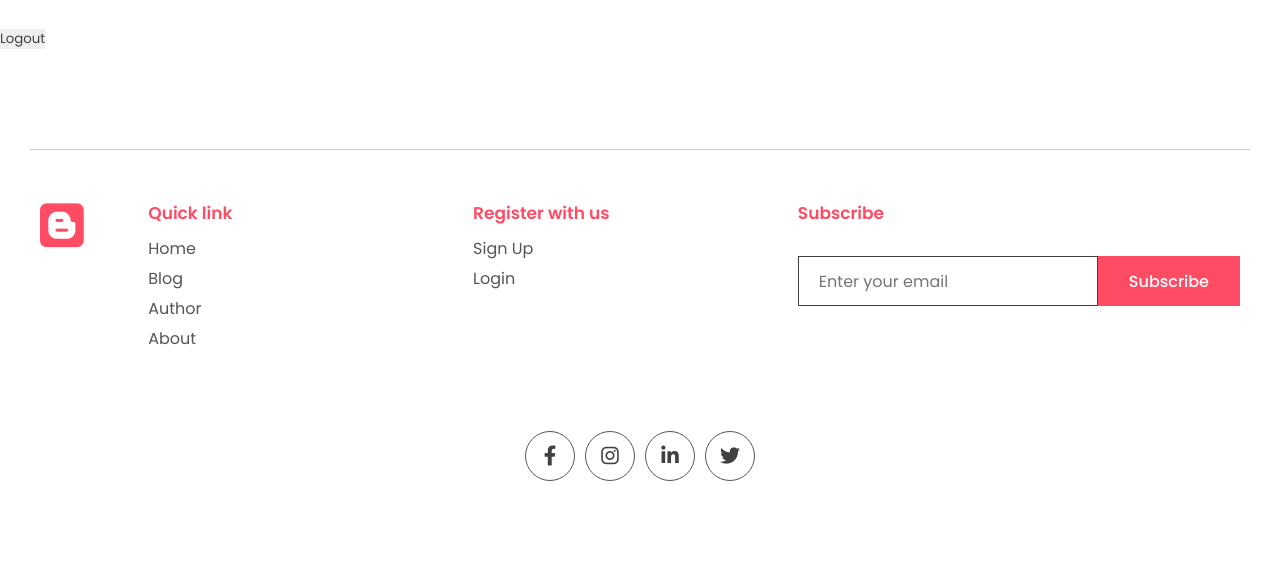
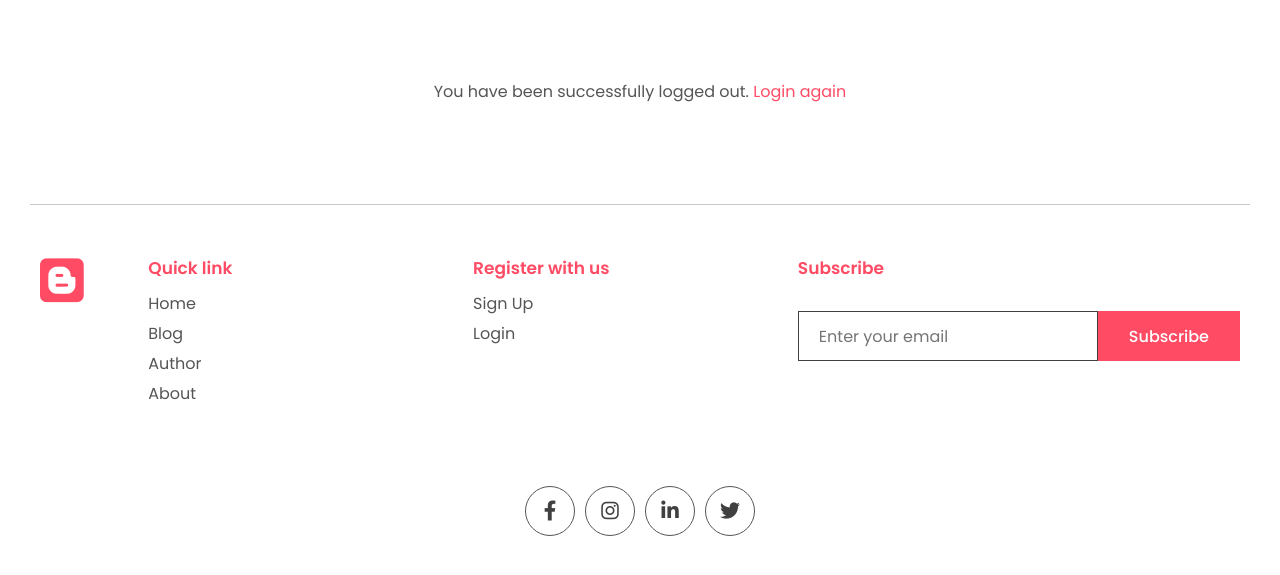
Before and after one commit to AmirHitavi/blog, a Django app: template app/templates/registration/logged_out.html in a window 1280 px wide. Shown: the part 71-646 px from the top of the page. Run offline with Django 5.2, Linux system fonts and the light colour scheme; the template is opened without the code that fills it, so the values that code supplies are empty; some libraries are stand-ins or nearby versions.

Commit message:
Fix logout page

```diff
--- a/app/templates/registration/logged_out.html
+++ b/app/templates/registration/logged_out.html
@@ -1,10 +1,15 @@
 {% extends 'base.html' %}
 {% block title %}
-    Blog | Logout
+    BLOG | Logout
 {% endblock title %}
 {% block content %}
-    <form method="post" action="{% url 'logout' %}">
-        {% csrf_token %}
-    <button type="submit">Logout</button>
-    </form>
+    <div class="container">
+        <center>
+            <div class="typo">
+                <p> You have been successfully logged out.
+                    <a href="{% url 'login' %}">Login again</a>
+                </p>
+            </div>
+        </center>
+    </div>
 {% endblock content %}
```
